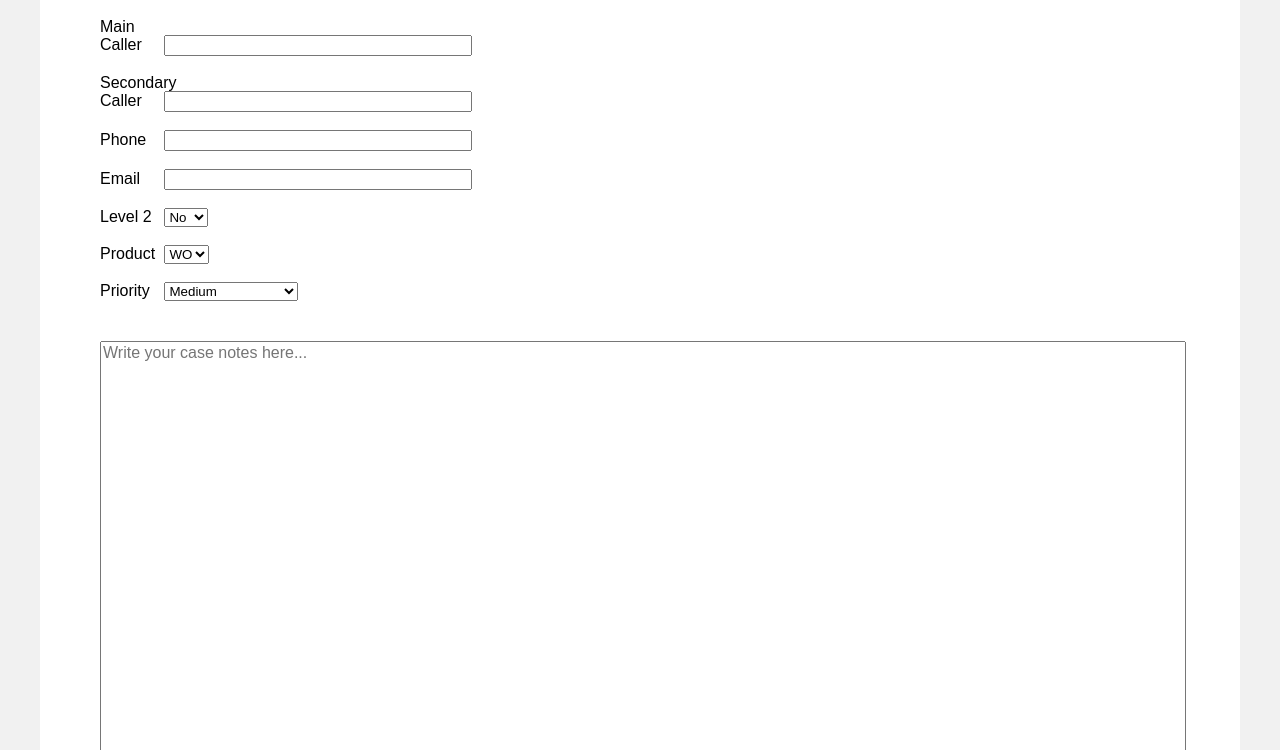
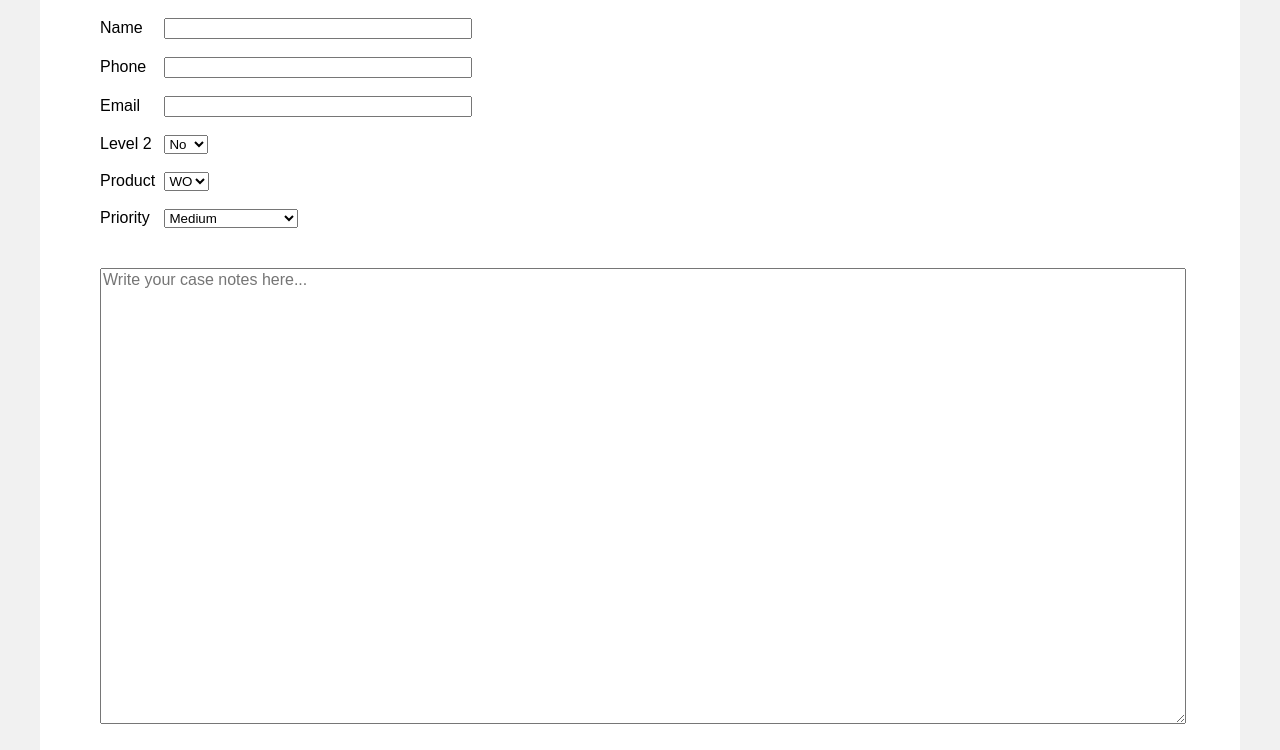
Before and after one commit to Reedh18/reedh18.github.io, a plain HTML site: page index.html in a window 1280 px wide. Shown: the part 50-800 px from the top of the page. Drawn offline with Linux system fonts and the light colour scheme.

Commit message:
Update index.html

```diff
--- a/index.html
+++ b/index.html
@@ -13,11 +13,8 @@
 				<h1 id="headertext">Case Notes Helper</h1>
 			</div>
 			<div class="inputfieldsdiv">
-				<label for="cname1">Main Caller</label>
+				<label for="cname">Name</label>
 				<input class="inputbox" type="text" id="name" name="name">
-				<br></br>
-				<label for="cname2">Secondary Caller</label>
-				<input class="inputbox" type="text" id="name2" name="name2">
 				<br></br>
 				<label for="cnum">Phone</label>
 				<input class="inputbox" type="text" id="num" name="num">
```
